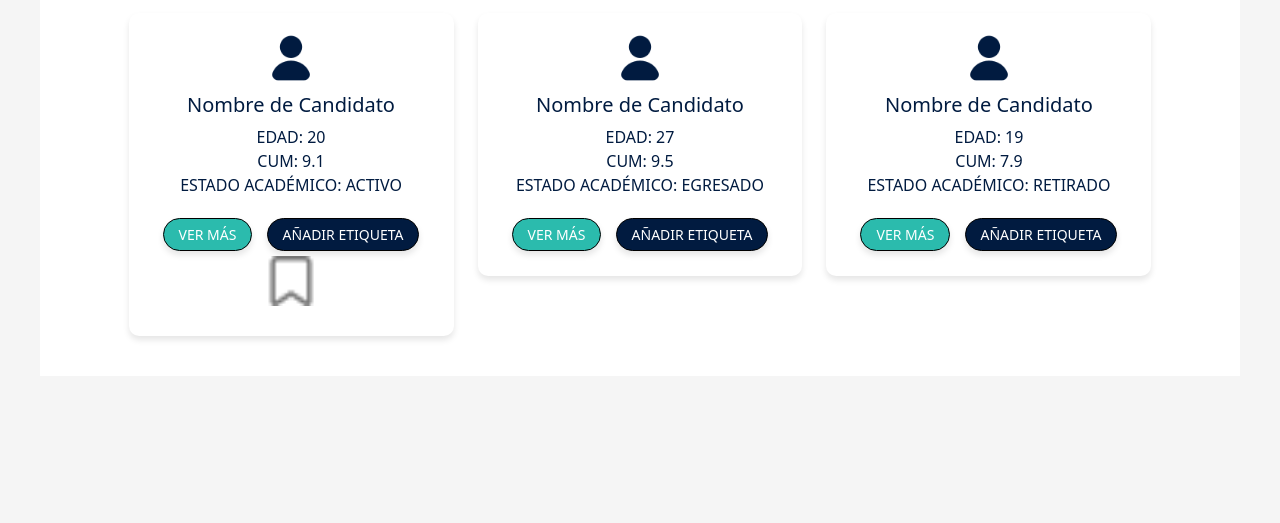
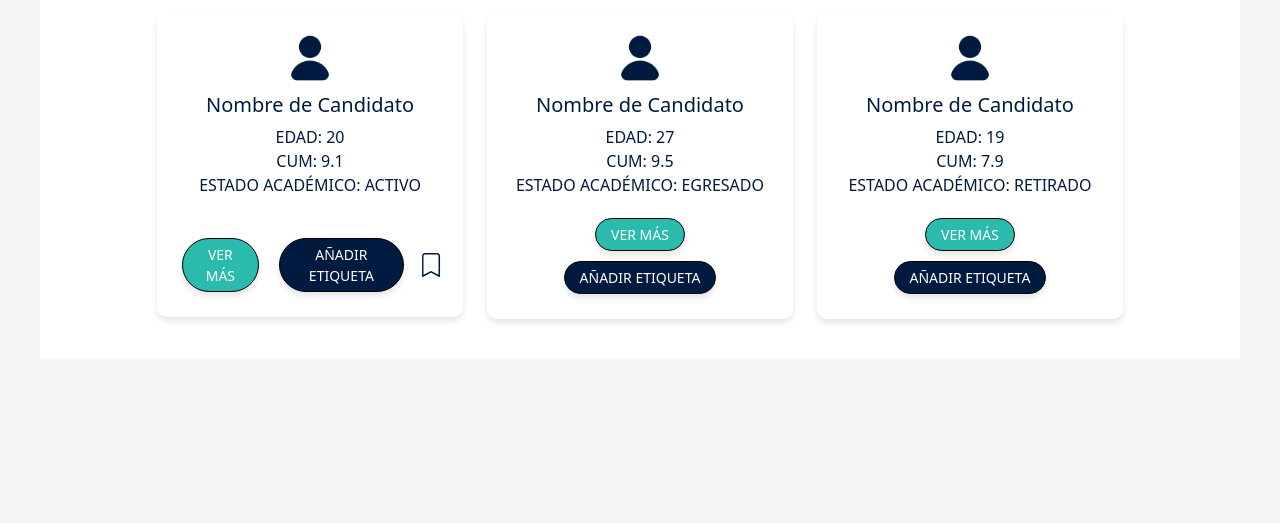
Before and after one commit to CarlEdsv/La-Gran-Coalicion, a plain HTML site: page empresa/html/verCandidatos.html in a window 1280 px wide. Shown: the part 277-800 px from the top of the page. Drawn offline with nearby package versions, Linux system fonts and the light colour scheme.

Commit message:
Terminado el botón bookmark

```diff
--- a/empresa/css/verCandidatos.css
+++ b/empresa/css/verCandidatos.css
@@ -1,3 +1,4 @@
+/* VARIABLES DE COLORES */
 :root {
     --body-color: #f5f5f5;
     --caja-color: white;
@@ -11,6 +12,7 @@ body {
     background-color: var(--body-color);
 }
 
+/* CONTAINER PRINCIPAL */
 .caja {
     justify-items: center;
     background-color: var(--caja-color);
@@ -21,6 +23,7 @@ body {
     max-width: 1200px;
 }
 
+/* BARRA DE BÚSQUEDA */
 .search-bar {
     background-color: #fff;
     border: 1px solid #e0e0e0;
@@ -45,11 +48,15 @@ body {
     color: #9e9e9e;
 }
 
+/* CARTA DE CANDIDATO */
 .candidate-card {
     background-color: #fff;
     border-radius: 10px;
     padding: 20px;
     margin-bottom: 20px;
+    display: flex;
+    flex-direction: column;
+    align-items: center;
     text-align: center;
     box-shadow: 0 4px 6px rgba(0, 0, 0, 0.1);
 }
@@ -60,6 +67,16 @@ body {
     margin-bottom: 10px;
 }
 
+/* GRUPO DE BOTONES EN CANDIDATE-CARD */
+.button-group {
+    display: flex;
+    justify-content: center;
+    align-items: center;
+    gap: 10px;    /* Espacio entre botones */
+    margin-top: 20px;
+}
+
+/* BOTÓN VER MÁS Y AÑADIR ETIQUETA */
 .btn-view-more,
 .btn-tag {
     border-radius: 30px;
@@ -68,6 +85,7 @@ body {
     margin: 5px;
 }
 
+/* BOTÓN VER MÁS */
 .btn-view-more {
     background-color: var(--aqua-color);
     color: #fff;
@@ -81,6 +99,7 @@ body {
     background-color: var(--aqua-transition-color);
 }
 
+/* BOTÓN AÑADIR ETIQUETA */
 .btn-tag {
     background-color: var(--azul-color);
     border-color: black;
@@ -94,8 +113,26 @@ body {
     color: white;
 }
 
-.bookmark{
+/* BOTÓN BOOKMARK */
+.bookmark-btn {
+    background-color: transparent;
+    border: none;
+    font-size: 24px;
+    cursor: pointer;
+    color: #011b40;
+    /* Color inicial */
+    transition: color 0.3s ease;
+    padding: 0;
+}
 
+/* Estado seleccionado (marcado) */
+.bookmark-btn.active {
+    color: #2BBBAD;
+    /* Cambia el color cuando está activo */
+}
+
+.bookmark-btn:focus {
+    outline: none;
 }
 
 /*Ordenar Por*/
--- a/empresa/html/verCandidatos.html
+++ b/empresa/html/verCandidatos.html
@@ -9,6 +9,8 @@
     <!-- Bootstrap Select CSS -->
     <link rel="stylesheet"
         href="https://cdnjs.cloudflare.com/ajax/libs/bootstrap-select/1.14.0-beta2/css/bootstrap-select.min.css">
+    <!-- Boostrap Icons -->
+    <link href="https://cdn.jsdelivr.net/npm/bootstrap-icons/font/bootstrap-icons.css" rel="stylesheet">
     <!--Hoja de estilos-->
     <link rel="stylesheet" href="../css/verCandidatos.css">
 </head>
@@ -157,9 +159,13 @@
                     <img src="../media/user.png" alt="Candidate Photo">
                     <h5>Nombre de Candidato</h5>
                     <p>EDAD: 20<br>CUM: 9.1<br>ESTADO ACADÉMICO: ACTIVO</p>
-                    <button class="btn btn-view-more">VER MÁS</button>
-                    <button class="btn btn-tag">AÑADIR ETIQUETA</button>
-                    <img src="../media/gray-bookmark.png" class="bookmark" width="5px" height="0px">
+                    <div class="button-group">
+                        <button class="btn btn-view-more">VER MÁS</button>
+                        <button class="btn btn-tag">AÑADIR ETIQUETA</button>
+                        <button class="bookmark-btn" id="bookmarkButton">
+                            <i class="bi bi-bookmark"></i>
+                        </button>
+                    </div>
                 </div>
             </div>
             <div class="col-md-4">
@@ -182,6 +188,7 @@
             </div>
         </div>
     </div>
+    <script src="../js/verCandidatos.js"></script>
     <!-- jQuery (necessary for Bootstrap's JavaScript plugins) -->
     <script src="https://cdnjs.cloudflare.com/ajax/libs/jquery/3.6.0/jquery.min.js"></script>
     <!-- Bootstrap JS -->
@@ -190,4 +197,5 @@
     <script
         src="https://cdnjs.cloudflare.com/ajax/libs/bootstrap-select/1.14.0-beta2/js/bootstrap-select.min.js"></script>
 </body>
+
 </html>
--- /dev/null
+++ b/empresa/js/verCandidatos.js
@@ -0,0 +1,6 @@
+const bookmarkButton = document.getElementById('bookmarkButton');
+bookmarkButton.onclick = function() {
+    bookmarkButton.classList.toggle('active');
+    bookmarkButton.querySelector('i').classList.toggle('bi-bookmark-fill');
+    bookmarkButton.querySelector('i').classList.toggle('bi-bookmark');
+};
```
